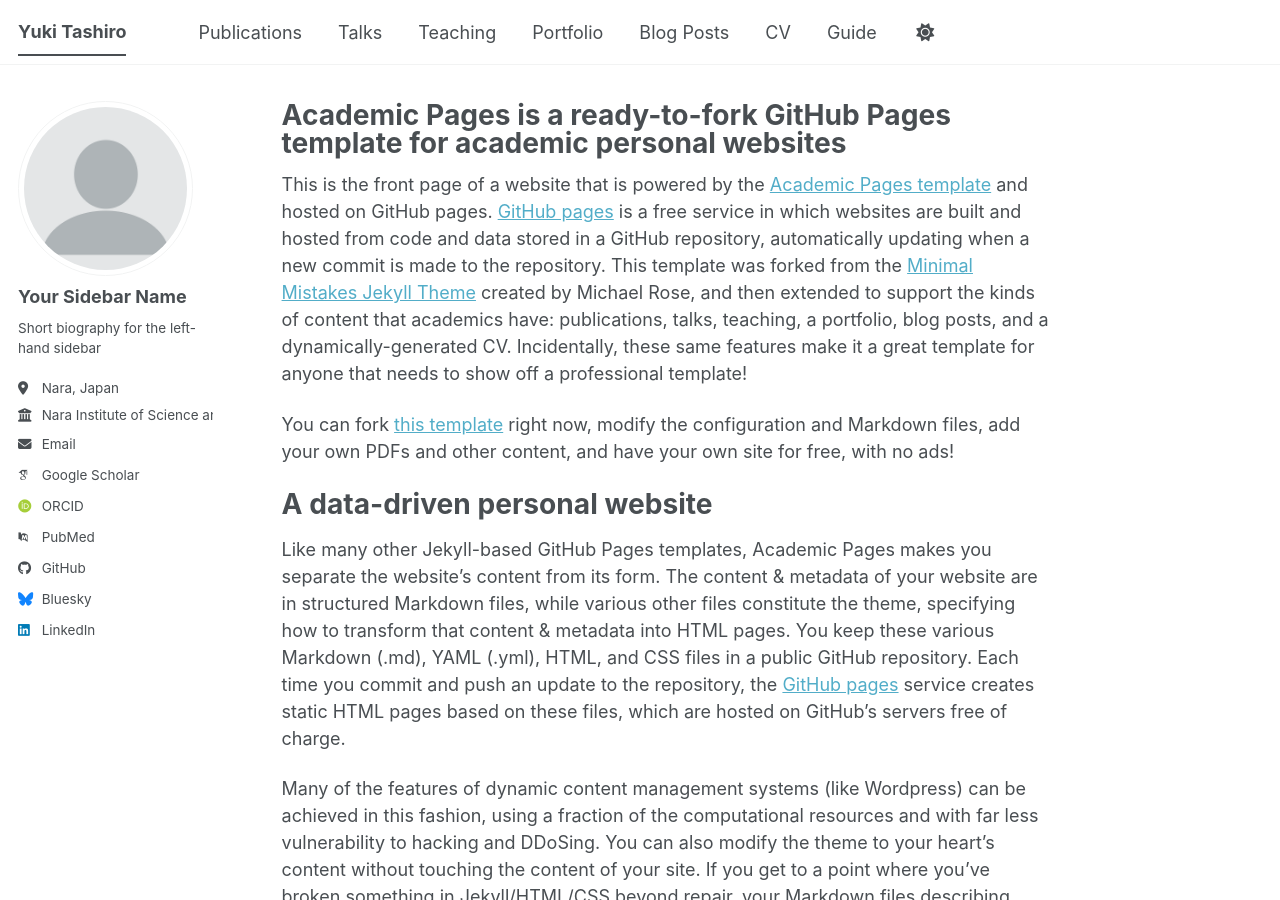
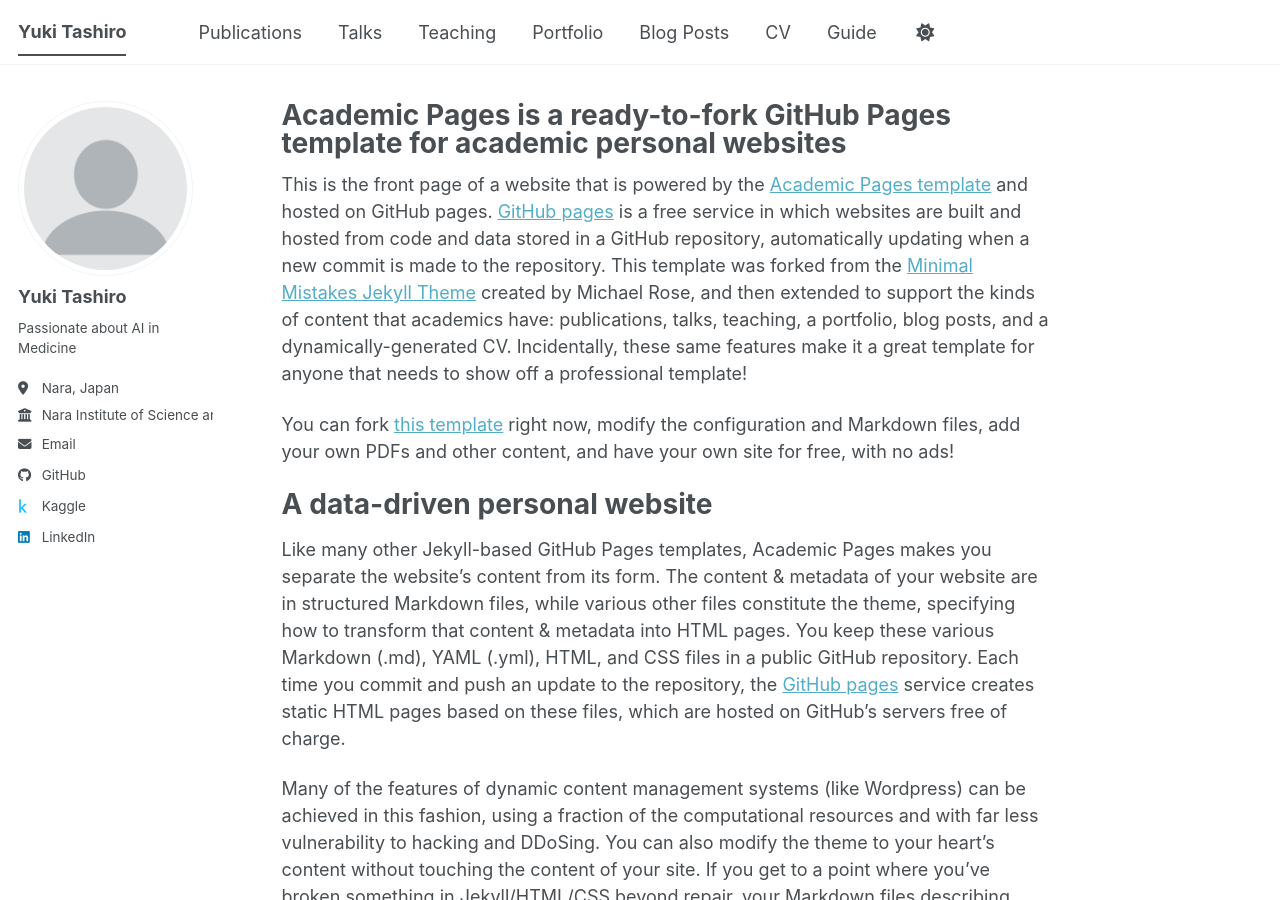
Before and after one commit to yuki-tashiro/yuki-tashiro.github.io, a Jekyll site: the page built from _pages/about.md, in a window 1280 px wide and 900 px high. Built offline with Jekyll 4.4.1, drawn with Linux system fonts in a browser that asks for light colours; some web fonts are replaced; a script bundle is joined from its source files by our own code; library files that are not in the unit come from our copies.

Commit message:
Update author profile information in _config.yml

```diff
--- a/_config.yml
+++ b/_config.yml
@@ -24,9 +24,9 @@
 author:
   # Biographic information
   avatar           : "profile.png"
-  name             : "Your Sidebar Name"
+  name             : "Yuki Tashiro"
   pronouns         : # example: "she/her"
-  bio              : "Short biography for the left-hand sidebar"
+  bio              : "Passionate about AI in Medicine"
   location         : "Nara, Japan"
   employer         : "Nara Institute of Science and Technology"
   uri              : # URL
@@ -35,13 +35,13 @@
   # Academic websites
   academia         : # URL
   arxiv            : # URL - Update with the correct link to your profile
-  googlescholar    : "https://scholar.google.com/citations?user=PS_CX0AAAAAJ"
+  googlescholar    : # "https://scholar.google.com/citations?user=PS_CX0AAAAAJ"
   inspire-hep      : # URL
   impactstory      : # URL
-  orcid            : "https://orcid.org/yourorcidurl"
+  orcid            : # "https://orcid.org/yourorcidurl"
   semantic         : # URL
   ssrn             : # URL
-  pubmed           : "https://www.ncbi.nlm.nih.gov/pubmed/?term=john+snow"
+  pubmed           : # "https://www.ncbi.nlm.nih.gov/pubmed/?term=john+snow"
   researchgate     : # URL
   scopus           : # URL
   zotero           : # URL
@@ -51,13 +51,13 @@
   bitbucket        : # Username - Update with your username on the site
   codepen          : # Username
   dribbble         : # Username
-  github           : "academicpages"
-  kaggle           : # Username
+  github           : "yuki-tashiro"
+  kaggle           : "yukitashiro"  # Username
   stackoverflow    : # User number or user number and name (i.e., use "1" or "1/jeff-atwood")
 
   # Social media
   artstation       : # Username
-  bluesky          : "bsky.app" # Replace this with you Bluesky username
+  bluesky          : # "bsky.app" # Replace this with you Bluesky username
   facebook         : # Username
   flickr           : # Username
   foursquare       : # Username
```
